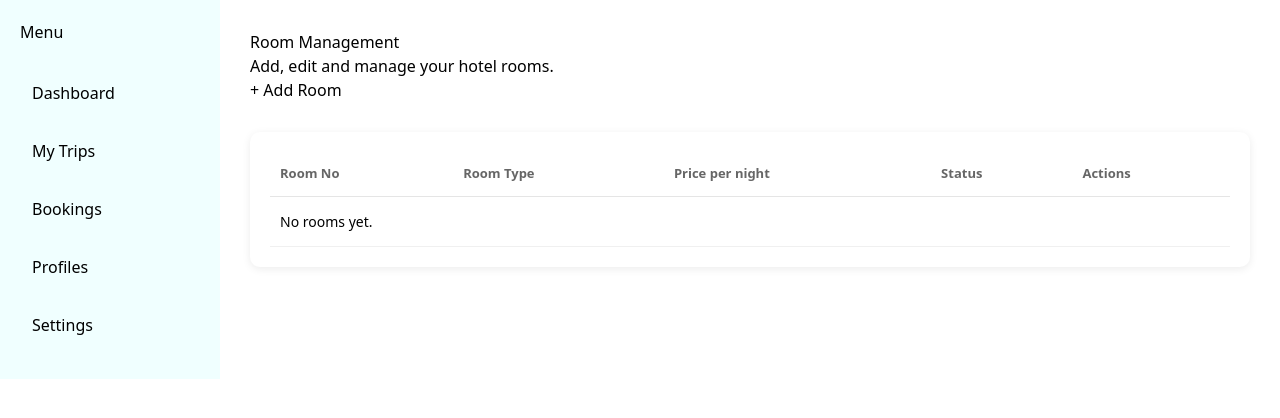
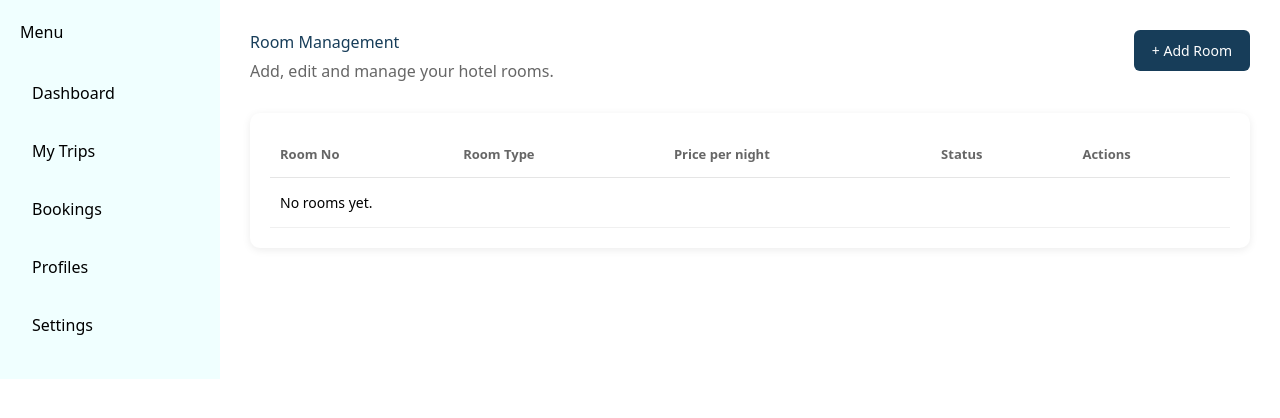
Before and after one commit to Hemaka25/Destigo, a Laravel app: template resources/views/hotel_manager/rooms.blade.php in a window 1280 px wide. Shown: the part 70-488 px from the top of the page. Run offline with Laravel 12, Linux system fonts and the light colour scheme; the template is opened without the code that fills it, so the values that code supplies are empty; style sheets or scripts are compiled from the project's sources; parts of the project's set-up code (start-up, migrations or seed data) failed here and were passed over.

Commit message:
add css part for room management

```diff
--- a/resources/css/app.css
+++ b/resources/css/app.css
@@ -373,3 +373,51 @@
     background-color: #173D59;
     color: white;
 }
+
+/* Room Management page */
+.hm-page-header {
+    display: flex;
+    justify-content: space-between;
+    align-items: flex-start;
+}
+
+.hm-page-header h1 {
+    margin: 0 0 5px;
+    color: #173D59;
+}
+
+.hm-page-header p {
+    margin: 0;
+    color: #666;
+}
+
+.hm-add-btn {
+    padding: 10px 18px;
+    background-color: #173D59;
+    color: white;
+    text-decoration: none;
+    font-size: 14px;
+    border-radius: 6px;
+}
+
+.hm-add-btn:hover {
+    background-color: #278A9B;
+}
+
+/* Room status badges */
+.hm-available {
+    background-color: #d9f5e3;
+    color: #1d7a45;
+}
+
+.hm-booked {
+    background-color: #fde0e0;
+    color: #b32626;
+}
+
+/* Edit and delete icons */
+.hm-icon-btn {
+    margin-right: 8px;
+    text-decoration: none;
+    cursor: pointer;
+}
```
